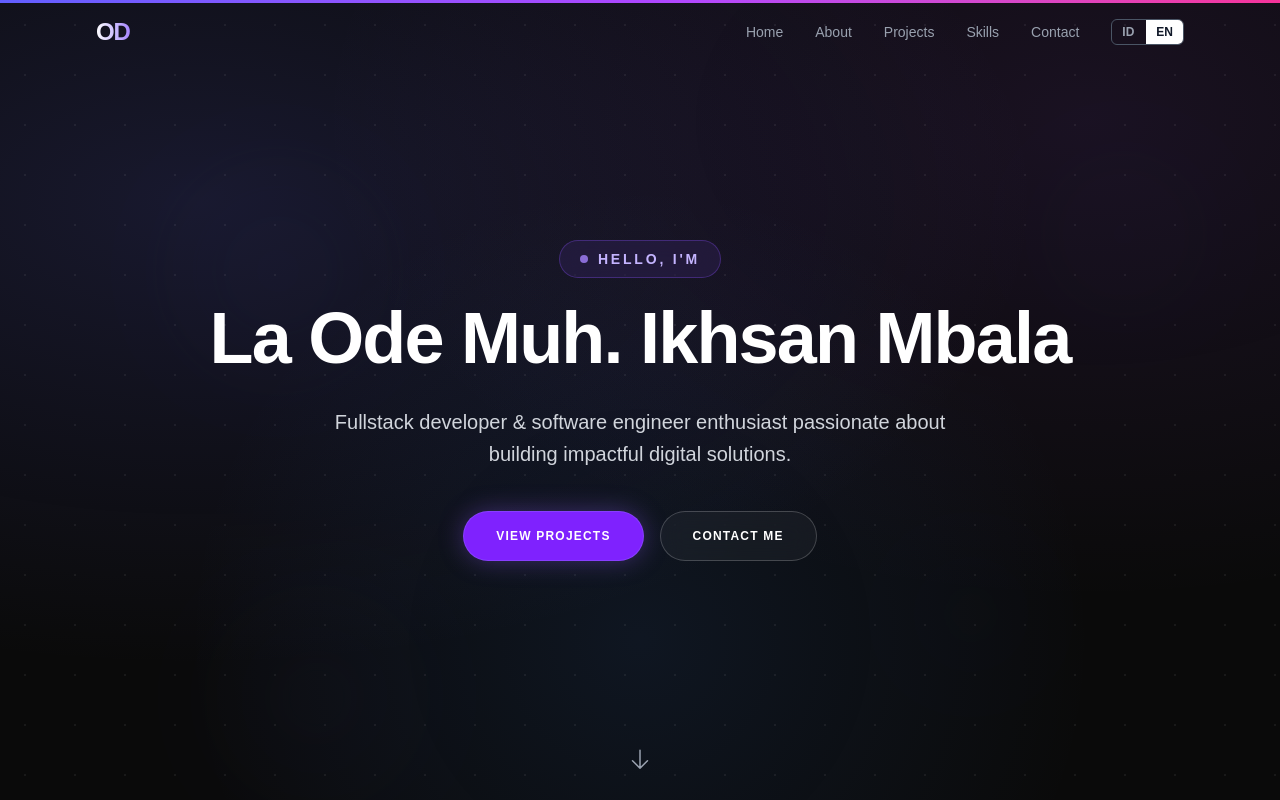
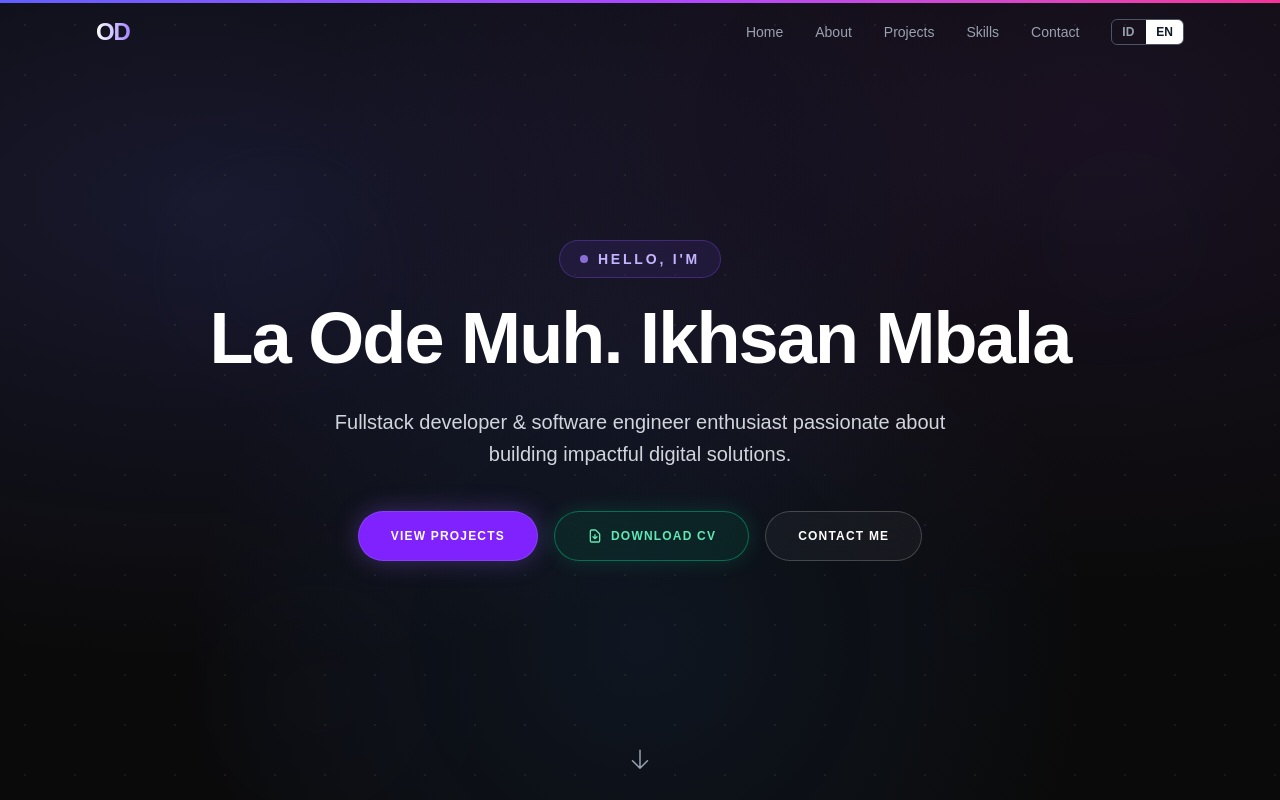
Before and after one commit to Limzy71/Portofolio, a Next.js app: page / in a window 1280 px wide. Shown: the top 800 px of the page. Built offline with nearby package versions, Linux system fonts and the light colour scheme.

Commit message:
feat: tambahkan tombol unduh CV dan ubah animasi tag skill menjadi statis elegan

```diff
--- a/components/sections/Hero.tsx
+++ b/components/sections/Hero.tsx
@@ -98,6 +98,17 @@ export function Hero() {
             >
               {t.hero.viewProjects}
             </button>
+            <a
+              href="/cv.pdf"
+              target="_blank"
+              rel="noopener noreferrer"
+              className="inline-flex w-full cursor-pointer items-center justify-center gap-2 rounded-full border border-emerald-500/50 bg-emerald-500/10 px-8 py-4 text-xs font-bold tracking-widest text-emerald-300 uppercase shadow-[0_0_20px_rgba(16,185,129,0.2)] backdrop-blur-md transition-all duration-300 hover:-translate-y-1 hover:border-emerald-400 hover:bg-emerald-500/20 hover:text-white hover:shadow-[0_0_30px_rgba(16,185,129,0.4)] sm:w-auto"
+            >
+              <svg className="h-4 w-4 shrink-0" fill="none" viewBox="0 0 24 24" stroke="currentColor" strokeWidth={2}>
+                <path strokeLinecap="round" strokeLinejoin="round" d="M12 10v6m0 0l-3-3m3 3l3-3m2 8H7a2 2 0 01-2-2V5a2 2 0 012-2h5.586a1 1 0 01.707.293l5.414 5.414a1 1 0 01.293.707V19a2 2 0 01-2 2z" />
+              </svg>
+              <span>{t.hero.downloadCV}</span>
+            </a>
             <button
               onClick={() => {
                 document
--- a/components/sections/Skills.tsx
+++ b/components/sections/Skills.tsx
@@ -147,24 +147,19 @@ export function Skills() {
                 </div>
 
                 <div className="flex flex-wrap gap-3">
-                  {card.tags.map((tag, tagIndex) => {
+                  {card.tags.map((tag) => {
                     const TagIcon = tag.icon;
 
                     return (
                       <motion.span
                         key={tag.name}
-                        className="inline-flex items-center gap-2 rounded-md border border-emerald-500/30 bg-gray-50 px-4 py-2 text-sm font-semibold text-gray-600 shadow-[0_0_10px_rgba(16,185,129,0.1)] dark:border-emerald-500/30 dark:bg-gray-800/60 dark:text-gray-300"
-                        initial={{ borderColor: "rgba(16,185,129,0.3)", boxShadow: "0 0 10px rgba(16,185,129,0.1)" }}
-                        animate={{
-                          borderColor: ["rgba(16,185,129,0.3)", "rgba(16,185,129,0.8)", "rgba(16,185,129,0.3)"],
-                          boxShadow: ["0 0 10px rgba(16,185,129,0.1)", "0 0 20px rgba(16,185,129,0.45)", "0 0 10px rgba(16,185,129,0.1)"],
+                        className="inline-flex items-center gap-2 rounded-md border border-emerald-500/30 bg-gray-50 px-4 py-2 text-sm font-semibold text-gray-600 shadow-[0_0_10px_rgba(16,185,129,0.1)] transition-colors dark:border-emerald-500/30 dark:bg-gray-800/60 dark:text-gray-300"
+                        whileHover={{
+                          scale: 1.04,
+                          borderColor: "rgba(16,185,129,0.8)",
+                          boxShadow: "0 0 18px rgba(16,185,129,0.35)",
                         }}
-                        transition={{
-                          duration: 4,
-                          repeat: Infinity,
-                          ease: "easeInOut",
-                          delay: (tagIndex % 3) * 1.2,
-                        }}
+                        transition={{ duration: 0.2, ease: "easeOut" }}
                       >
                         {TagIcon ? <TagIcon className="h-4 w-4 text-emerald-400" /> : null}
                         {tag.name}
--- a/lib/locales/en.ts
+++ b/lib/locales/en.ts
@@ -12,6 +12,7 @@ export const en = {
       "Fullstack developer & software engineer enthusiast passionate about building impactful digital solutions.",
     viewProjects: "View Projects",
     contactMe: "Contact Me",
+    downloadCV: "Download CV",
   },
   about: {
     kicker: "get to know me",
--- a/lib/locales/id.ts
+++ b/lib/locales/id.ts
@@ -12,6 +12,7 @@ export const id = {
       "Pengembang Fullstack & antusias Rekayasa Perangkat Lunak yang berdedikasi membangun solusi digital yang berdampak nyata.",
     viewProjects: "Lihat Proyek",
     contactMe: "Hubungi Saya",
+    downloadCV: "Unduh CV",
   },
   about: {
     kicker: "mengenal saya",
```
Also changed, not shown: public/README_CV.txt (added).
